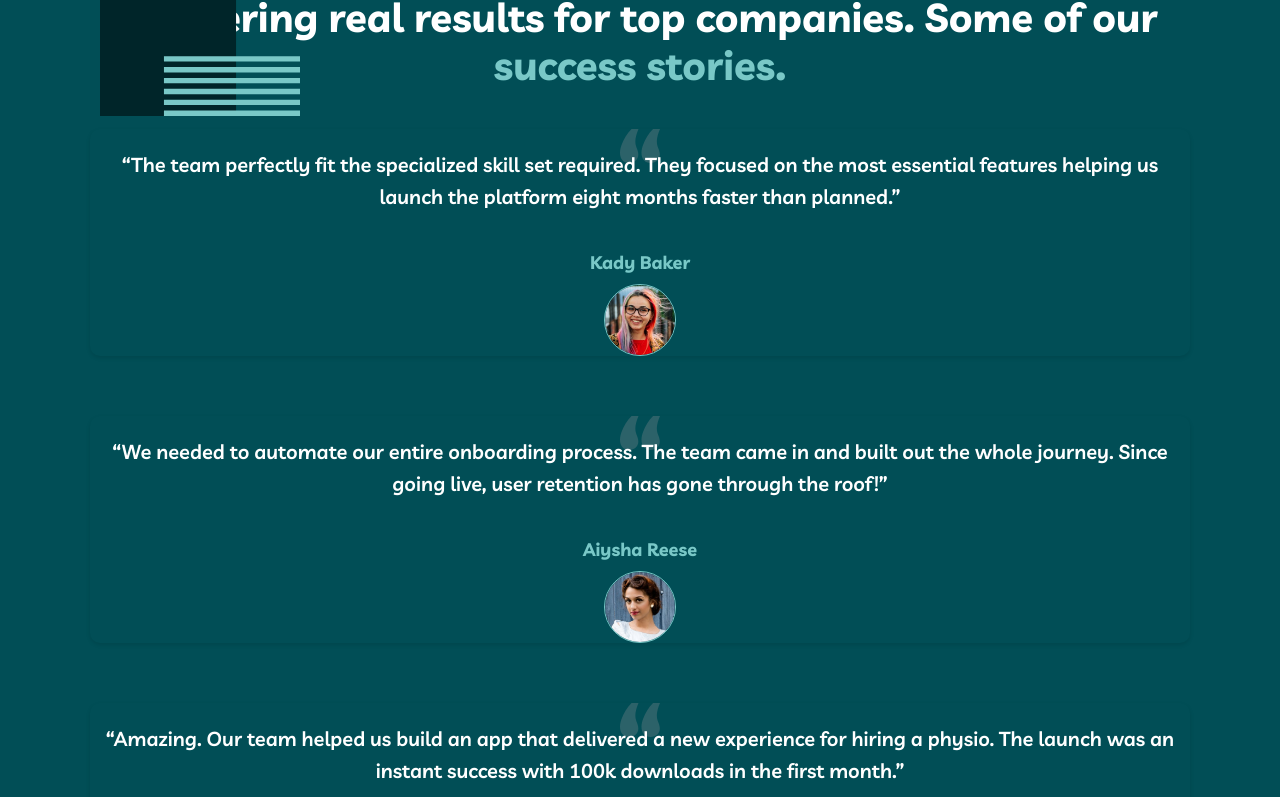
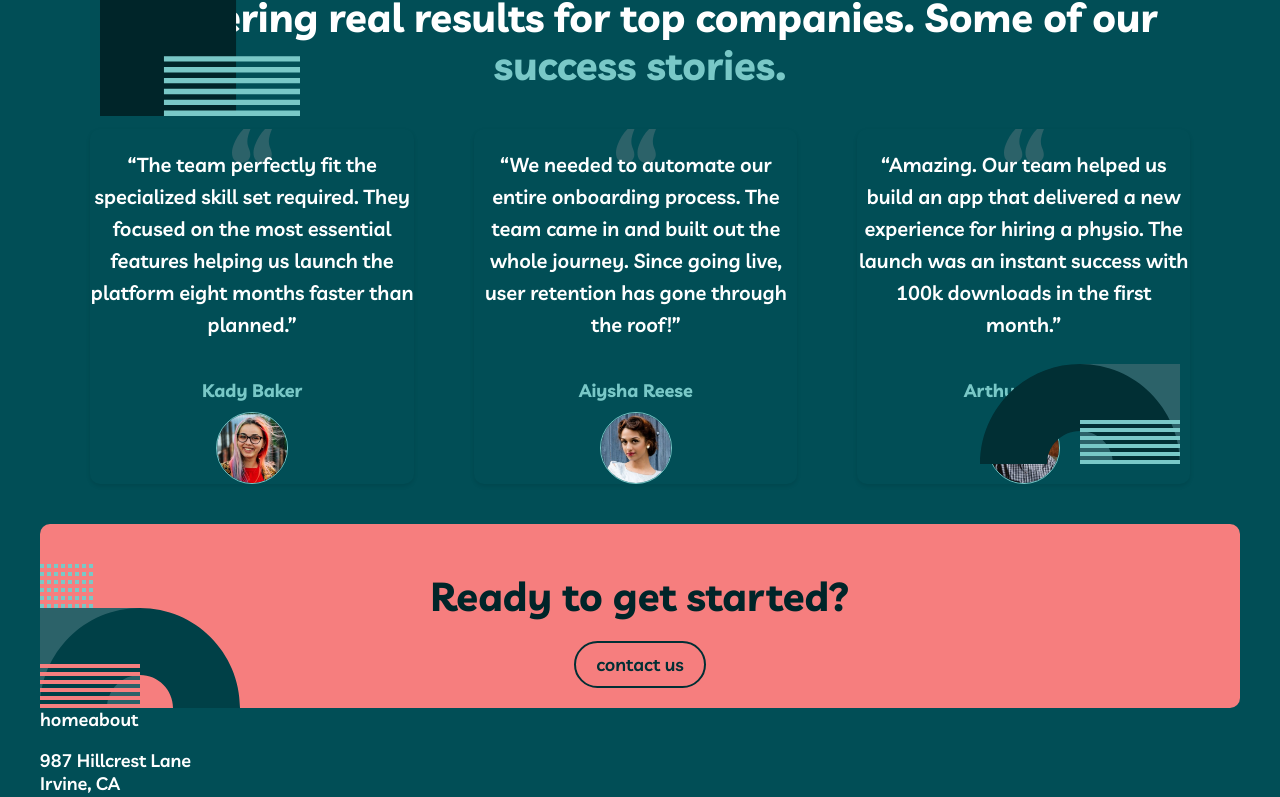
Before and after one commit to AdirGamil/website-react, a React (Vite) app: page / in a window 1280 px wide. Shown: the part 1540-2337 px from the top of the page. Built offline with nearby package versions, Linux system fonts and the light colour scheme.

Commit message:
Fix review-list pc

```diff
--- a/src/assets/styles/cmps/Reviews.scss
+++ b/src/assets/styles/cmps/Reviews.scss
@@ -133,6 +133,7 @@
       }
 
       .review-list {
+        flex-direction: row;
         gap: rem(60px);
 
         .review {
```
